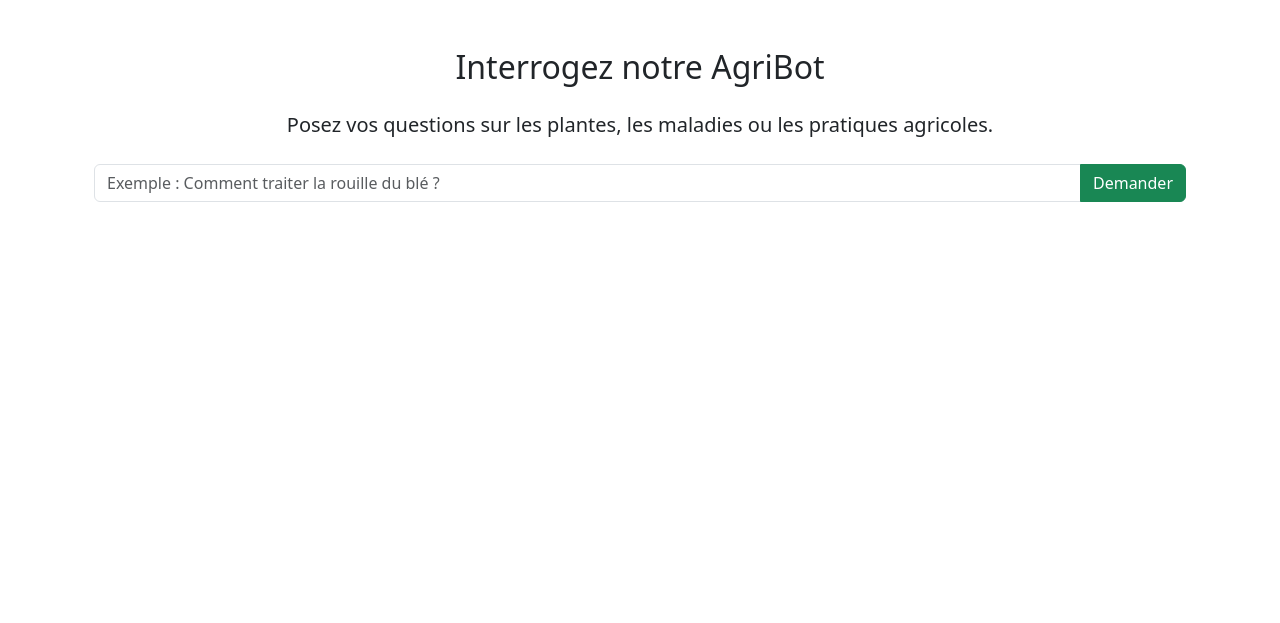
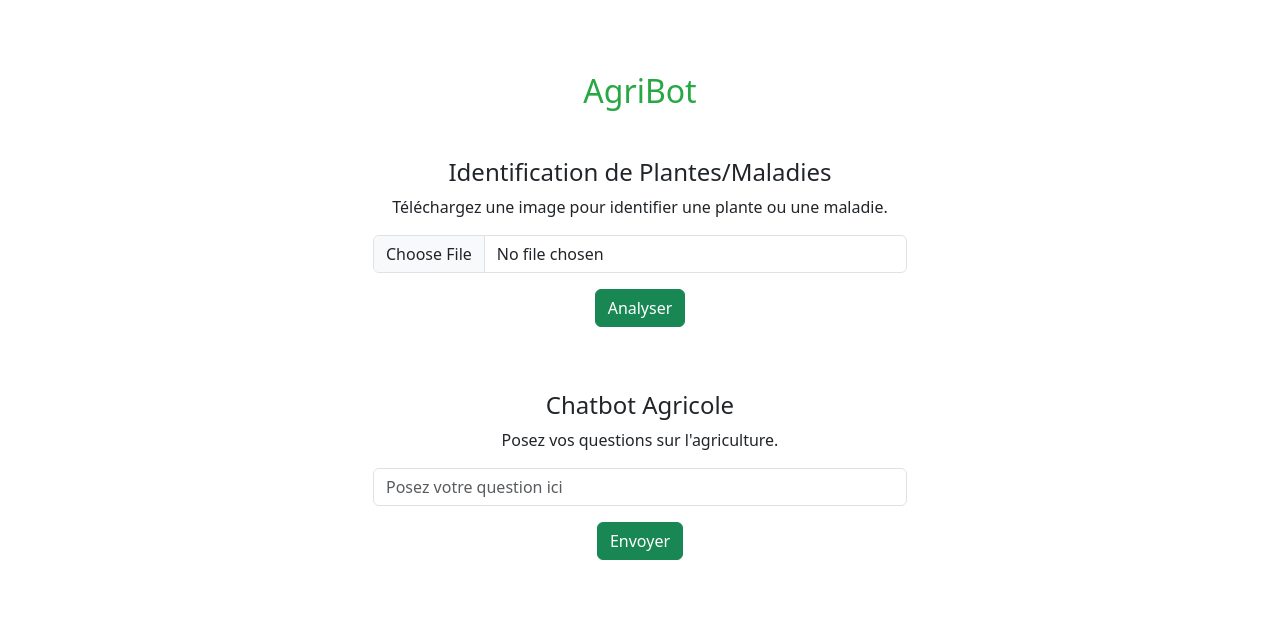
Before and after one commit to ibraaheem314/agriculture-platform, a Flask app: page /agribot in a window 1280 px wide. Shown: the part 74-697 px from the top of the page. Run offline with Flask 3, Linux system fonts and the light colour scheme.

Commit message:
Modification Feb/02/2025

```diff
--- a/app.py
+++ b/app.py
@@ -4,13 +4,22 @@ from dotenv import load_dotenv
 import os
 from flask_sqlalchemy import SQLAlchemy
 from flask_mail import Mail, Message
+from flask import Flask, render_template, request, jsonify, redirect, url_for
+import os
+import tensorflow as tf
+from PIL import Image
+import numpy as np
+from transformers import pipeline
 
 # Charger les variables d'environnement depuis .env
 load_dotenv()
 airvisual_api_key = os.getenv("AIRVISUAL_API_KEY")
 openweather_api_key = os.getenv("OPENWEATHER_API_KEY")
+os.environ["CUDA_VISIBLE_DEVICES"] = "-1"
 
 app = Flask(__name__)
+
+app.config['UPLOAD_FOLDER'] = 'uploads'
 
 # Configuration de la base de données SQLite
 app.config['SQLALCHEMY_DATABASE_URI'] = os.getenv("DATABASE_URL")
@@ -119,12 +128,7 @@ def typologie_sols():
     }
     return render_template("typologie_sols.html", soil_data=soil_data)
 
-# Route pour le tableau de bord
-@app.route("/dashboard")
-def dashboard():
-    queries = UserQuery.query.all()
-    return render_template("dashboard.html", queries=queries)
-
+# Route pour about
 @app.route("/about")
 def about():
     return render_template("about.html")
@@ -195,7 +199,7 @@ def fetch_soil_data(lat, lon):
 def send_notification(email, message):
     try:
         msg = Message(
-            subject="Alerte AgriHelper",
+            subject="Alerte agrIA",
             sender=app.config['MAIL_USERNAME'],
             body=message
         )
@@ -203,15 +207,71 @@ def send_notification(email, message):
         print(f"Email envoyé à {email}")
     except Exception as e:
         print(f"Erreur lors de l'envoi de l'email : {e}")
-# Chat bot
-@app.route("/agribot", methods=["GET", "POST"])
+
+# agriBot
+IMAGE_MODEL_PATH = os.path.join("static", "models", "agribot_image_model.h5")
+CHATBOT_MODEL_PATH = os.path.join("static", "models", "chatbot_model")
+
+# Charger le modèle de classification d'images (simulé si pas de modèle réel)
+try:
+    image_model = tf.keras.models.load_model(IMAGE_MODEL_PATH)
+except Exception as e:
+    print("Erreur lors du chargement du modèle d'images :", e)
+    image_model = None
+
+# Charger le modèle de chatbot NLP
+chatbot_pipeline = pipeline("text-generation", model="gpt2")  # Utilisez un modèle Hugging Face
+
+# Route pour la page d'accueil
+@app.route("/")
+def home():
+    return render_template("index.html")
+
+# Route pour la page AgriBot
+@app.route("/agribot")
 def agribot():
-    if request.method == "POST":
-        user_input = request.form.get("user_input")
-        # Simuler une réponse de l'IA (remplacez cela par une vraie API IA)
-        bot_response = f"Voici une suggestion basée sur votre demande : {user_input}"
-        return render_template("agribot.html", bot_response=bot_response)
-    return render_template("agribot.html", bot_response=None)
+    return render_template("agribot.html")
+
+# API pour prédire une image
+@app.route("/predict_image", methods=["POST"])
+def predict_image():
+    if not image_model:
+        return jsonify({"error": "Modèle d'images non disponible"}), 500
+
+    if 'file' not in request.files:
+        return jsonify({"error": "No file uploaded"}), 400
+
+    file = request.files['file']
+    if file.filename == '':
+        return jsonify({"error": "No selected file"}), 400
+
+    # Sauvegarder l'image
+    filepath = os.path.join(app.config['UPLOAD_FOLDER'], file.filename)
+    file.save(filepath)
+
+    # Prétraitement de l'image
+    image = Image.open(filepath).resize((224, 224))
+    image_array = np.array(image) / 255.0
+    image_array = np.expand_dims(image_array, axis=0)
+
+    # Prédiction
+    predictions = image_model.predict(image_array)
+    predicted_class = np.argmax(predictions, axis=1)
+
+    # Retourner le résultat
+    class_labels = ["Sain", "Maladie 1", "Maladie 2"]  # Remplacez par vos vrais labels
+    return jsonify({"class": class_labels[int(predicted_class[0])]})
+
+# API pour le chatbot
+@app.route("/chatbot", methods=["POST"])
+def chatbot():
+    user_input = request.form.get("question")
+    if not user_input:
+        return jsonify({"error": "No question provided"}), 400
+
+    # Générer une réponse
+    response = chatbot_pipeline(user_input, max_length=50, num_return_sequences=1)[0]['generated_text']
+    return jsonify({"response": response})
 
 # Coachs
 @app.route("/coachs")
@@ -239,7 +299,9 @@ def communaute():
 def articles():
     return render_template("articles.html")
 
+
 if __name__ == "__main__":
+    os.makedirs(app.config['UPLOAD_FOLDER'], exist_ok=True)
     with app.app_context():
         db.create_all()
     app.run(debug=True)
--- a/requirements.txt
+++ b/requirements.txt
@@ -4,3 +4,8 @@ python-dotenv==1.0.0
 flask-sqlalchemy==3.0.5
 Flask-Mail==0.9.1
 twilio==7.16.0
+tensorflow==2.12.0
+transformers==4.28.1
+torch==2.0.1
+Pillow==9.5.0  # Remplace PIL par Pillow
+numpy==1.23.5
--- a/templates/agribot.html
+++ b/templates/agribot.html
@@ -1,24 +1,77 @@
 {% extends "base.html" %}
 
-{% block title %}AgriBot - IA Agri{% endblock %}
+{% block title %}AgriBot - AgriHelper{% endblock %}
 
 {% block content %}
-<div class="container mt-5">
-    <h2 class="text-center mb-4">Interrogez notre AgriBot</h2>
-    <p class="text-center lead">Posez vos questions sur les plantes, les maladies ou les pratiques agricoles.</p>
-    <form method="POST" class="mt-4">
-        <div class="input-group mb-3">
-            <input type="text" name="user_input" class="form-control" placeholder="Exemple : Comment traiter la rouille du blé ?" required>
-            <button class="btn btn-success" type="submit">Demander</button>
-        </div>
-    </form>
-    {% if bot_response %}
-    <div class="card mt-4">
-        <div class="card-body">
-            <h5 class="card-title">Réponse de l'AgriBot :</h5>
-            <p class="card-text">{{ bot_response }}</p>
+<div class="container py-5">
+    <h2 class="text-center mb-5" style="color: #28a745;">AgriBot</h2>
+
+    <!-- Section Identification de Plantes -->
+    <div class="row mb-5">
+        <div class="col-md-6 offset-md-3 text-center">
+            <h4>Identification de Plantes/Maladies</h4>
+            <p>Téléchargez une image pour identifier une plante ou une maladie.</p>
+            <form id="image-upload-form" enctype="multipart/form-data">
+                <input type="file" name="file" id="file" class="form-control mb-3" accept="image/*" required>
+                <button type="submit" class="btn btn-success">Analyser</button>
+            </form>
+            <div id="prediction-result" class="mt-3"></div>
         </div>
     </div>
-    {% endif %}
+
+    <!-- Section Chatbot -->
+    <div class="row">
+        <div class="col-md-6 offset-md-3 text-center">
+            <h4>Chatbot Agricole</h4>
+            <p>Posez vos questions sur l'agriculture.</p>
+            <form id="chatbot-form">
+                <input type="text" name="question" id="question" class="form-control mb-3" placeholder="Posez votre question ici" required>
+                <button type="submit" class="btn btn-success">Envoyer</button>
+            </form>
+            <div id="chatbot-response" class="mt-3"></div>
+        </div>
+    </div>
 </div>
+
+<script src="https://code.jquery.com/jquery-3.6.0.min.js"></script>
+<script>
+    // Script pour l'upload d'images
+    $("#image-upload-form").on("submit", function(e) {
+        e.preventDefault();
+        const formData = new FormData();
+        formData.append("file", $("#file")[0].files[0]);
+
+        $.ajax({
+            url: "/predict_image",
+            type: "POST",
+            data: formData,
+            processData: false,
+            contentType: false,
+            success: function(response) {
+                $("#prediction-result").html(`<strong>Résultat :</strong> ${response.class}`);
+            },
+            error: function() {
+                $("#prediction-result").html("<strong>Erreur :</strong> Impossible de traiter l'image.");
+            }
+        });
+    });
+
+    // Script pour le chatbot
+    $("#chatbot-form").on("submit", function(e) {
+        e.preventDefault();
+        const question = $("#question").val();
+
+        $.ajax({
+            url: "/chatbot",
+            type: "POST",
+            data: { question: question },
+            success: function(response) {
+                $("#chatbot-response").html(`<strong>Réponse :</strong> ${response.response}`);
+            },
+            error: function() {
+                $("#chatbot-response").html("<strong>Erreur :</strong> Impossible de générer une réponse.");
+            }
+        });
+    });
+</script>
 {% endblock %}
```
Also changed, not shown: static/css/styles.css (+27 -0 lines), 1 other file.
